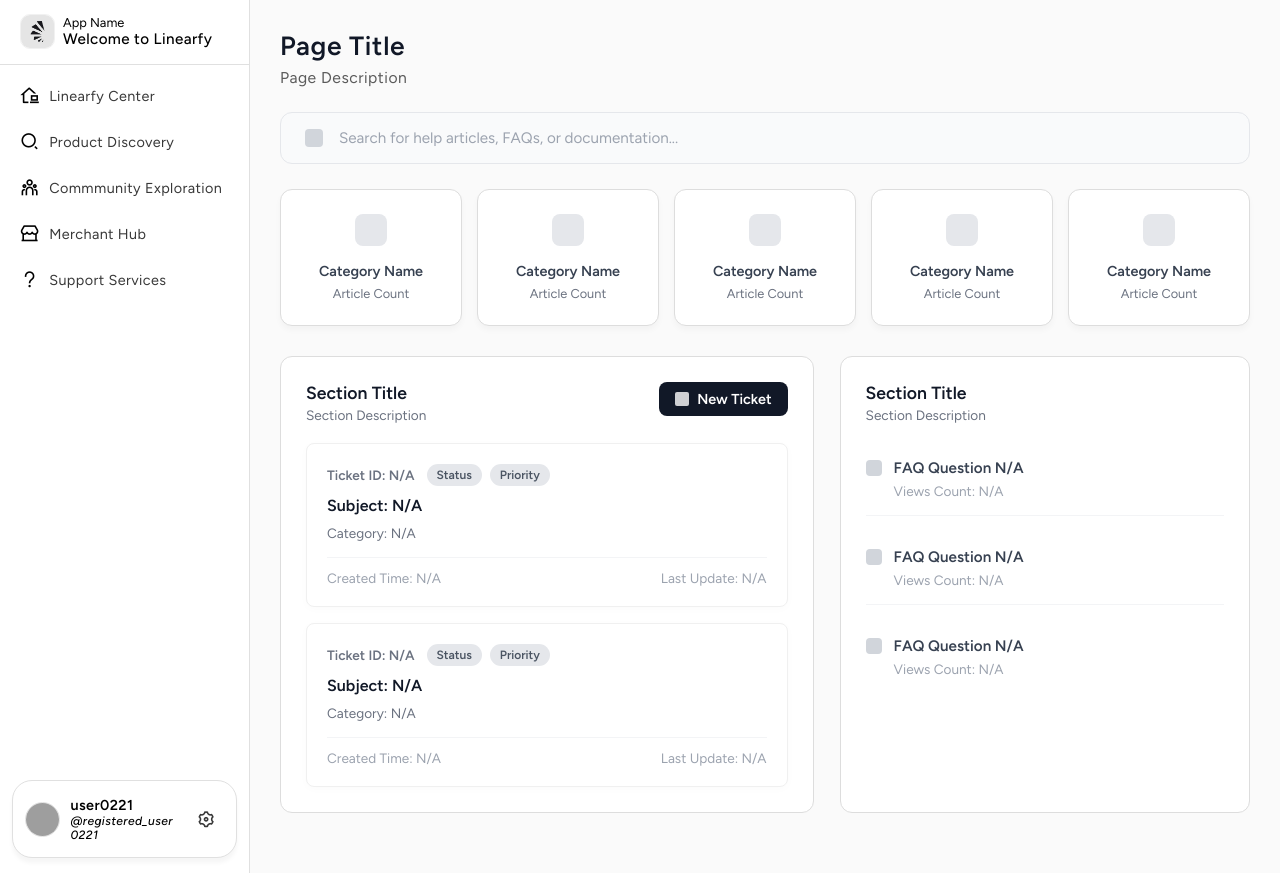
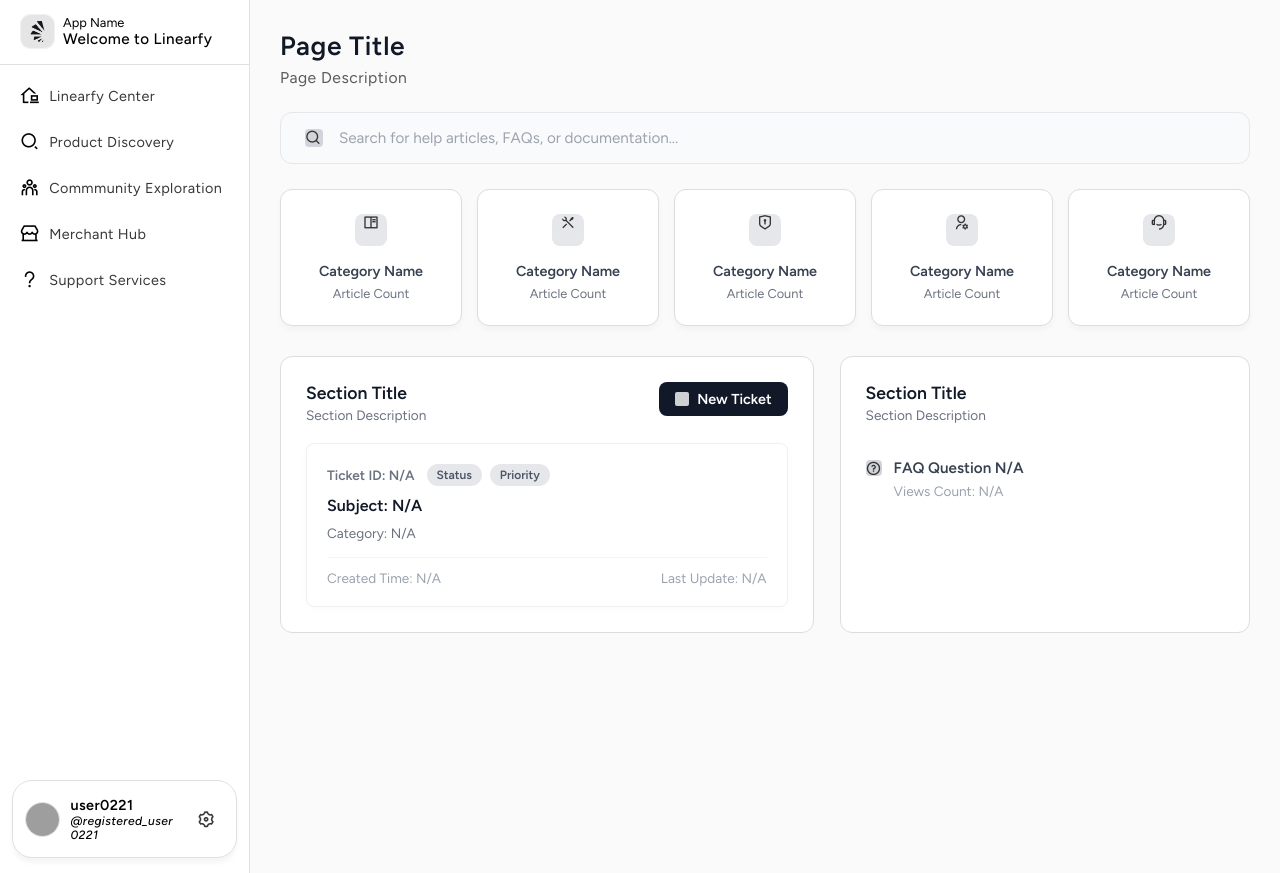
Before and after one commit to AllanW178/Linearfy-WEB, a Flask app: page /support in a window 1280 px wide. Run offline with Flask 3, Linux system fonts and the light colour scheme; some libraries are stand-ins or nearby versions; grey boxes are pictures that could not be loaded.

Commit message:
Update support.html

```diff
--- a/Linearfy Official Platform/templates/support.html
+++ b/Linearfy Official Platform/templates/support.html
@@ -1,6 +1,9 @@
+
+
 {% extends "base.html" %}
 
 {% block content %}
+
 <div class="support-services-page-section crucial-content-page" id="ss-page">
     <div class="page-header">
         <h1>Page Title</h1>
@@ -9,34 +12,34 @@
 
     <div class="search-container">
         <div class="search-input-wrapper">
-            <span class="search-icon"></span>
+            <i class="ri-search-line search-icon"></i>
             <input type="text" placeholder="Search for help articles, FAQs, or documentation...">
         </div>
     </div>
 
     <div class="categories-container">
         <div class="category-card">
-            <div class="cat-icon"></div>
+            <i class="ri-book-read-line cat-icon"></i>
             <h3>Category Name</h3>
             <p>Article Count</p>
         </div>
         <div class="category-card">
-            <div class="cat-icon"></div>
+            <i class="ri-tools-line cat-icon"></i>
             <h3>Category Name</h3>
             <p>Article Count</p>
         </div>
         <div class="category-card">
-            <div class="cat-icon"></div>
+            <i class="ri-shield-keyhole-line cat-icon"></i>
             <h3>Category Name</h3>
             <p>Article Count</p>
         </div>
         <div class="category-card">
-            <div class="cat-icon"></div>
+            <i class="ri-user-settings-line cat-icon"></i>
             <h3>Category Name</h3>
             <p>Article Count</p>
         </div>
         <div class="category-card">
-            <div class="cat-icon"></div>
+            <i class="ri-customer-service-2-line cat-icon"></i>
             <h3>Category Name</h3>
             <p>Article Count</p>
         </div>
@@ -49,7 +52,7 @@
                     <h2>Section Title</h2>
                     <p>Section Description</p>
                 </div>
-                <button class="new-ticket-btn"><span class="icon-placeholder"></span> New Ticket</button>
+                <button class="new-ticket-btn"><i class="ri-add-line icon-placeholder"></i> New Ticket</button>
             </div>
 
             <div class="tickets-list">
@@ -61,6 +64,7 @@
                             <span class="badge">Priority</span>
                         </div>
                     </div>
+
                     <div class="ticket-subject">Subject: N/A</div>
                     <div class="ticket-category">Category: N/A</div>
                     <div class="ticket-footer-row">
@@ -68,21 +72,8 @@
                         <span>Last Update: N/A</span>
                     </div>
                 </div>
-                <div class="ticket-card">
-                    <div class="ticket-header-row">
-                        <span class="ticket-id">Ticket ID: N/A</span>
-                        <div class="badges">
-                            <span class="badge">Status</span>
-                            <span class="badge">Priority</span>
-                        </div>
-                    </div>
-                    <div class="ticket-subject">Subject: N/A</div>
-                    <div class="ticket-category">Category: N/A</div>
-                    <div class="ticket-footer-row">
-                        <span>Created Time: N/A</span>
-                        <span>Last Update: N/A</span>
-                    </div>
-                </div>
+
+
             </div>
         </div>
 
@@ -93,28 +84,14 @@
             <div class="faq-list">
                 <div class="faq-item">
                     <div class="faq-question-row">
-                        <span class="faq-icon"></span>
+                        <i class="ri-question-line faq-icon"></i>
                         <h4>FAQ Question N/A</h4>
                     </div>
                     <div class="faq-views-row">Views Count: N/A</div>
                 </div>
-                <div class="faq-item">
-                    <div class="faq-question-row">
-                        <span class="faq-icon"></span>
-                        <h4>FAQ Question N/A</h4>
-                    </div>
-                    <div class="faq-views-row">Views Count: N/A</div>
-                </div>
-                <div class="faq-item">
-                    <div class="faq-question-row">
-                        <span class="faq-icon"></span>
-                        <h4>FAQ Question N/A</h4>
-                    </div>
-                    <div class="faq-views-row">Views Count: N/A</div>
-                </div>
+
             </div>
         </div>
-
     </div>
 
 
```
